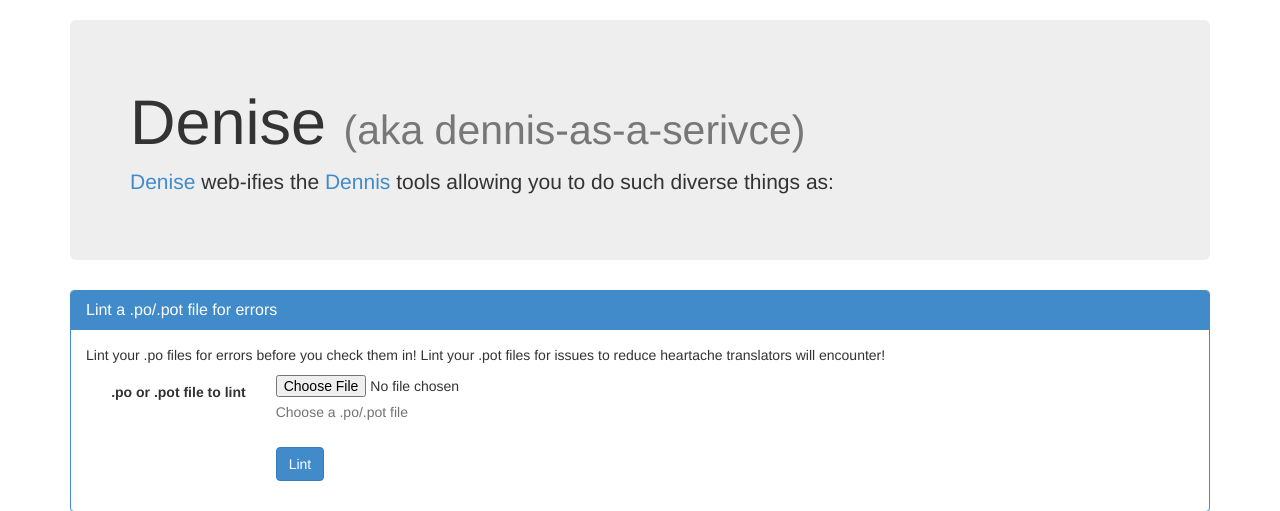
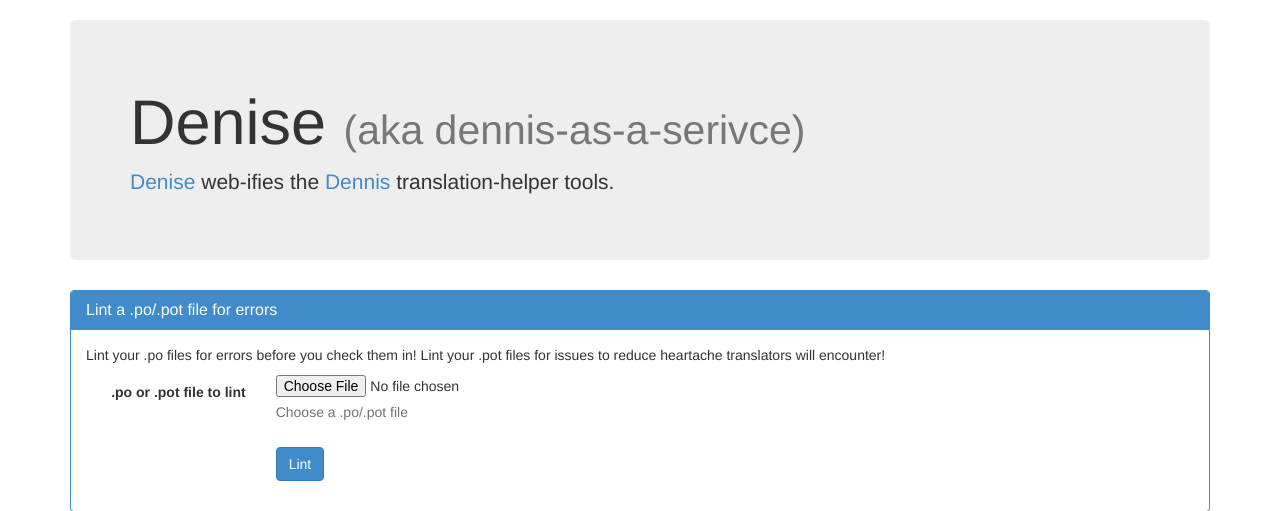
Before and after one commit to willkg/denise, a Flask app: page / in a window 1280 px wide. Shown: the part 51-562 px from the top of the page. Run offline with Flask 2, Linux system fonts and the light colour scheme; some libraries are stand-ins or nearby versions.

Commit message:
Fix byline

```diff
--- a/denise/templates/index.html
+++ b/denise/templates/index.html
@@ -8,7 +8,7 @@
   <p>
     <a href="https://github.com/willkg/denise">Denise</a>
     web-ifies the <a href="https://dennis.readthedocs.org/">Dennis</a>
-    tools allowing you to do such diverse things as:
+    translation-helper tools.
   </p>
 </div>
 
```
